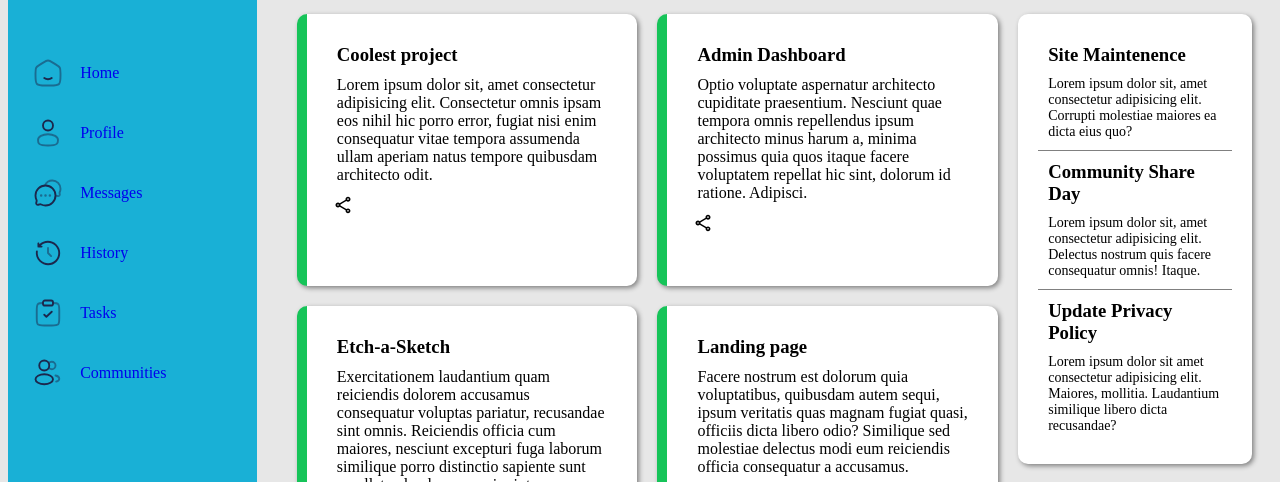
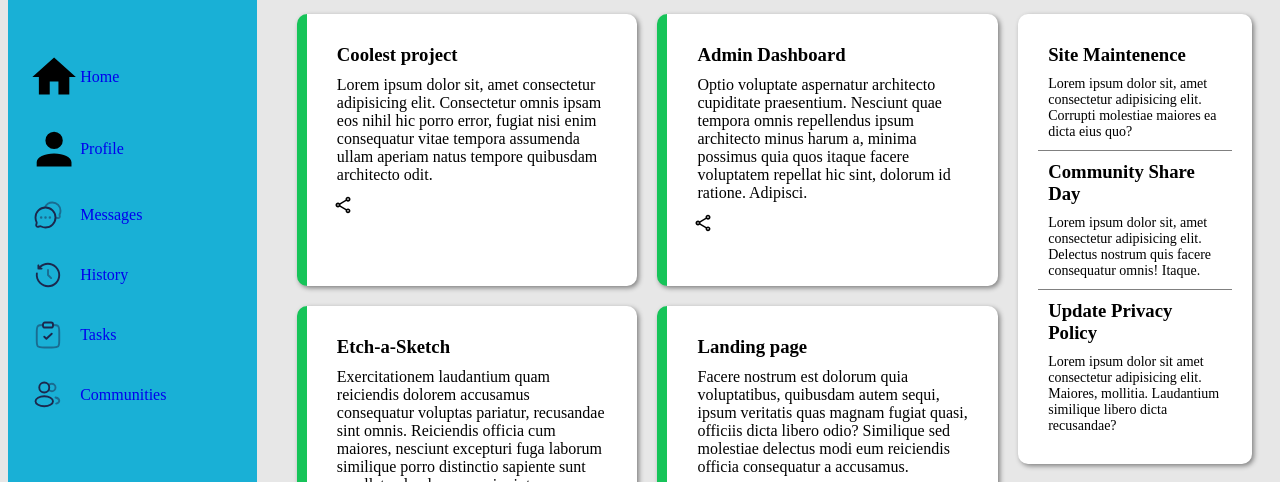
Before and after one commit to Jarmps90/admin-dashboard, a plain HTML site: page index.html in a window 1280 px wide. Shown: the part 281-763 px from the top of the page. Drawn offline with Linux system fonts and the light colour scheme; a web font is replaced by a local one.

Commit message:
Changed  some icon images to svg's change other to

```diff
--- a/index.html
+++ b/index.html
@@ -21,8 +21,10 @@
                     <h1>Dashboard</h1>
             </div>
         <ul>
-            <li><a href="#"><img src="resources/Images/Icons/home-smile-svgrepo-com.svg" alt="Home icon" width="30" height="30">Home</a></li>
-            <li><a href="#"><img src="resources/Images/Icons/user-svgrepo-com.svg" alt="Profile icon" width="30" height="30">Profile</a></li>
+            <li>
+
+            <li><a href="#"><svg xmlns="http://www.w3.org/2000/svg" viewBox="0 0 24 24"><title>home</title><path d="M10,20V14H14V20H19V12H22L12,3L2,12H5V20H10Z" /></svg>Home</a></li>
+            <li><a href="#"><svg xmlns="http://www.w3.org/2000/svg" viewBox="0 0 24 24"><title>account</title><path d="M12,4A4,4 0 0,1 16,8A4,4 0 0,1 12,12A4,4 0 0,1 8,8A4,4 0 0,1 12,4M12,14C16.42,14 20,15.79 20,18V20H4V18C4,15.79 7.58,14 12,14Z" /></svg>Profile</a></li>
             <li><a href="#"><img src="resources/Images/Icons/dialog-svgrepo-com.svg" alt="Message icon" width="30" height="30">Messages</a></li>
             <li><a href="#"><img src="resources/Images/Icons/history-svgrepo-com.svg" alt="History icon" width="30" height="30">History</a></li>
             <li><a href="#"><img src="resources/Images/Icons/clipboard-check-svgrepo-com.svg" alt="Tasks icon" width="30" height="30">Tasks</a></li>
```
